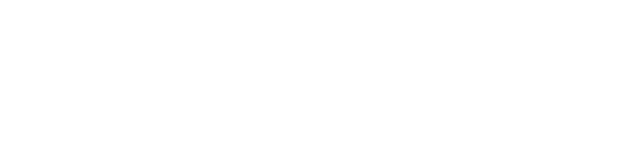
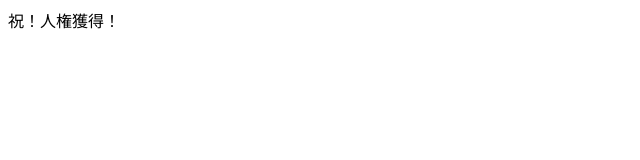
Before and after one commit to 3317/site-ne.cloud, a plain HTML site: page home/index.html in a window 1280 px wide. Shown: the whole page, without its empty margins (0-640 px from the left). Drawn offline with Linux system fonts and the light colour scheme.

Commit message:
i m so happy

```diff
--- a/home/index.html
+++ b/home/index.html
@@ -1,7 +1,8 @@
 <!DOCTYPE html PUBLIC "-//W3C//DTD XHTML 1.0 Transitional//EN" "http://www.w3.org/TR/xhtml1/DTD/xhtml1-transitional.dtd">
 <html xmlns="http://www.w3.org/1999/xhtml" xml:lang="ja" lang="ja">
 <head>
-<title>index.html</title>
+<title>人権獲得</title>
+ 祝！人権獲得！
 </head>
 <body>
 </body>
```
